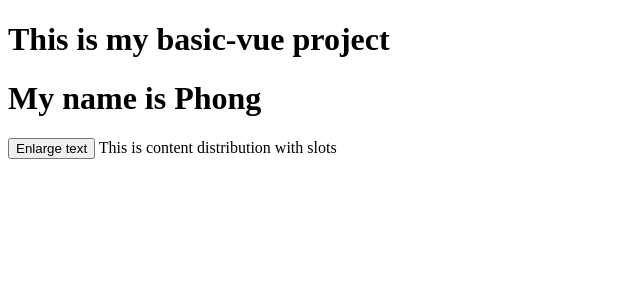
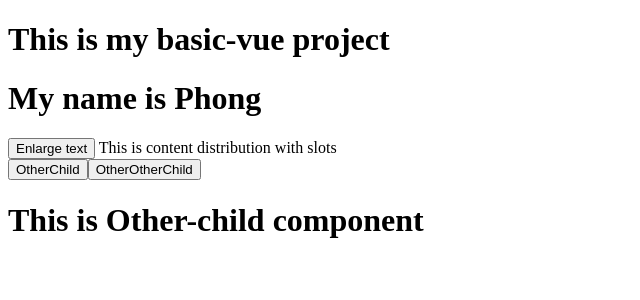
Before and after one commit to VTPie/basic-Vue, a Vue app: page / in a window 1280 px wide. Shown: the top 300 px of the page, without its empty margins (0-640 px from the left). Built offline with nearby package versions, Linux system fonts and the light colour scheme.

Commit message:
feat(ad): dynamic components

```diff
--- a/src/App.vue
+++ b/src/App.vue
@@ -1,8 +1,15 @@
 <script setup>
   import { ref } from 'vue';
   import Child from './components/Child.vue';
+  import OtherChild from './components/OtherChild.vue'
+  import OtherOtherChild from './components/OtherOtherChild.vue'
 
   const postFontSize = ref(1)
+  const currentTab = ref('OtherChild')
+  const tabs = {
+    OtherChild,
+    OtherOtherChild
+  }
 </script>
 
 <template>
@@ -12,6 +19,16 @@
       This is content distribution with slots
     </Child>
   </div>
+  <div class="demo">
+    <button
+       v-for="(_, tab) in tabs"
+       :key="tab"
+       @click="currentTab = tab"
+     >
+      {{ tab }}
+    </button>
+	  <component :is="tabs[currentTab]"></component>
+  </div>
 </template>
 
 <style>
--- /dev/null
+++ b/src/components/OtherChild.vue
@@ -0,0 +1,7 @@
+<script setup>
+
+</script>
+
+<template>
+  <h1>This is Other-child component</h1>
+</template>
--- /dev/null
+++ b/src/components/OtherOtherChild.vue
@@ -0,0 +1,7 @@
+<script setup>
+
+</script>
+
+<template>
+  <h1>This is Other-other-child component</h1>
+</template>
```
